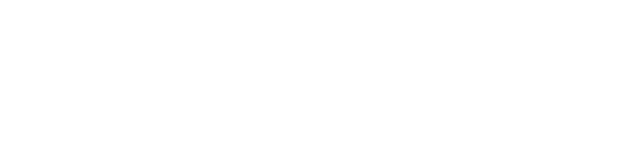
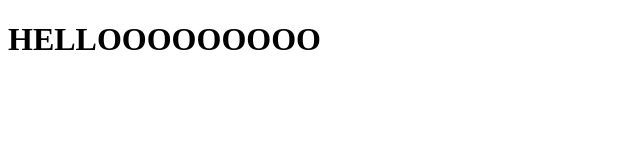
Before and after one commit to R-047/FiasGo, a plain HTML site: page Admin/index.html in a window 1280 px wide. Shown: the whole page, without its empty margins (0-640 px from the left). Drawn offline with Linux system fonts and the light colour scheme.

Commit message:
i have addes h1 just testing

```diff
--- a/Admin/index.html
+++ b/Admin/index.html
@@ -7,6 +7,6 @@
 	<title>Document</title>
 </head>
 <body>
-
+	<h1>HELLOOOOOOOOO</h1>
 </body>
 </html>
```
